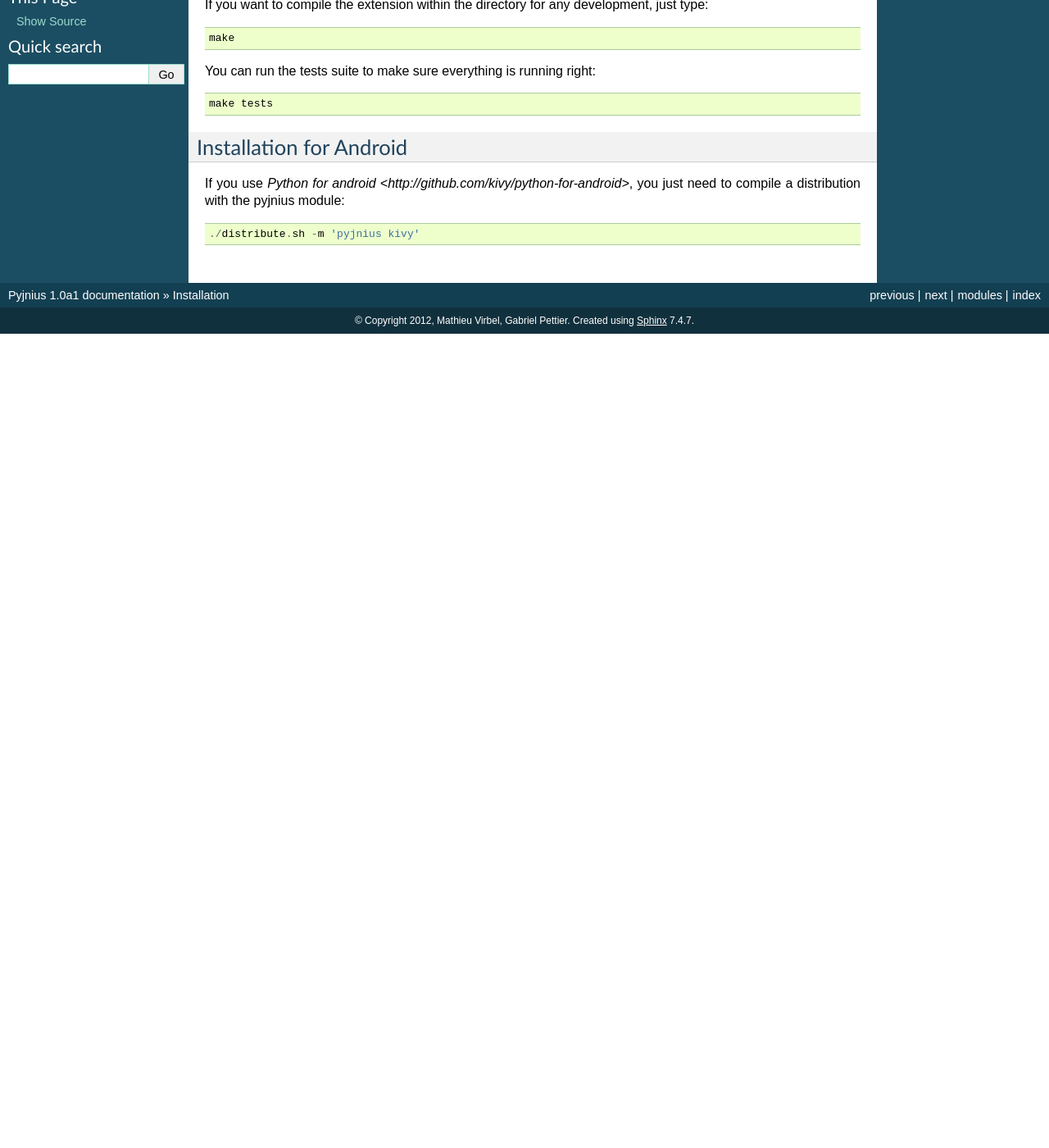
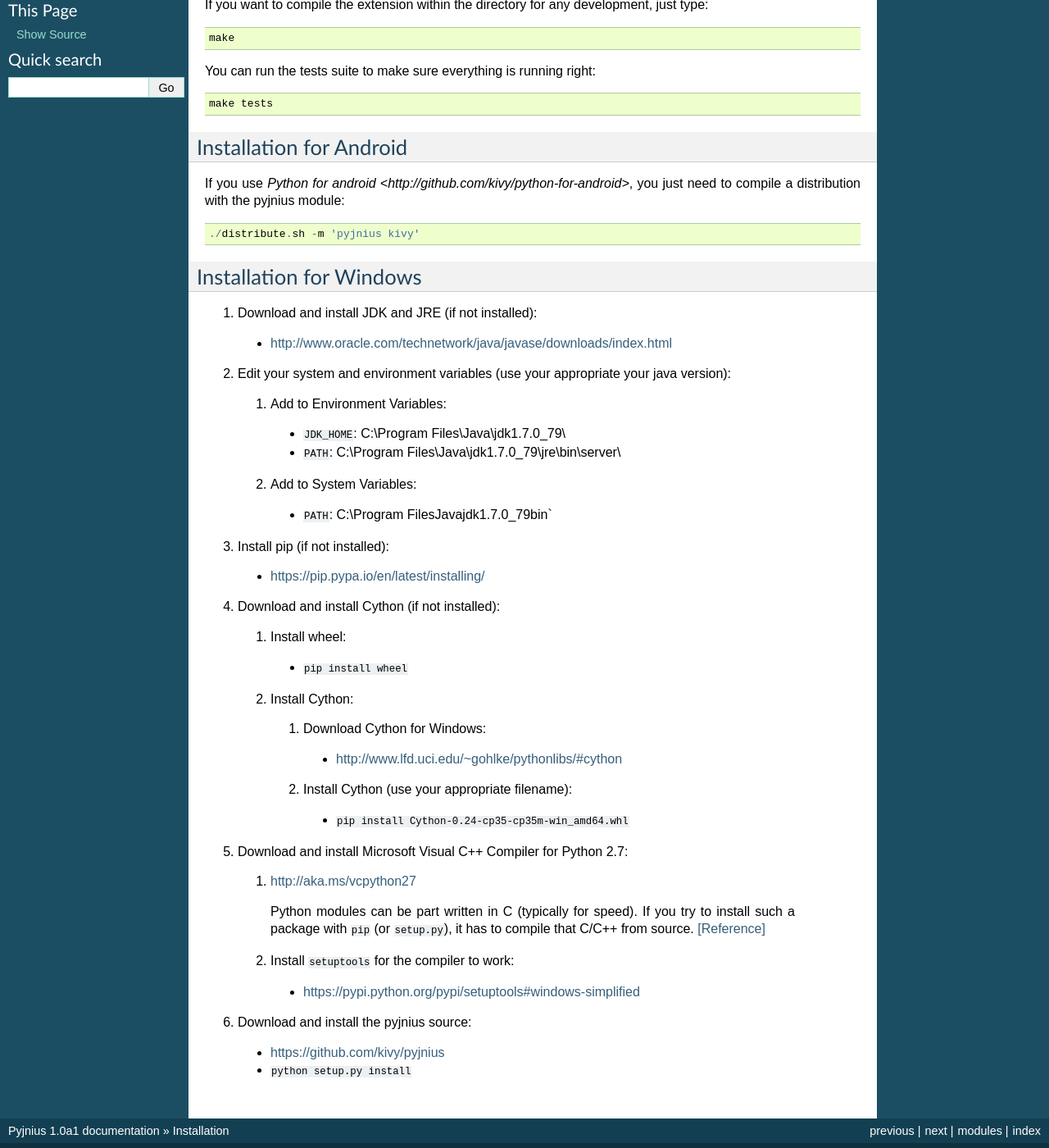
Before and after one commit to kivy/pyjnius, a Sphinx documentation site: the page built from docs/source/installation.rst, in a window 1280 px wide and 1400 px high, scrolled down 270 px. Shown: the whole window at 82% size. Built offline with Sphinx 7.4.7, drawn with Linux system fonts in a browser that asks for light colours; before the commit the page ends 900 px from its top, so only the background shows below that; some of the changed text lies outside the part shown.

Commit message:
Update installation.rst: Instructions for Windows
The pyjnius installation for Windows is not straightforward. After a spending a lot of time going through the installation code, I have compiled a list of steps for installation and have tried to be as verbose as possible.

```diff
--- a/docs/source/installation.rst
+++ b/docs/source/installation.rst
@@ -32,3 +32,40 @@ If you use `Python for android <http://github.com/kivy/python-for-android>`,
 you just need to compile a distribution with the pyjnius module::
 
     ./distribute.sh -m 'pyjnius kivy'
+
+
+Installation for Windows
+------------------------
+
+1. Download and install JDK and JRE (if not installed):
+  * http://www.oracle.com/technetwork/java/javase/downloads/index.html
+
+2. Edit your system and environment variables (use your appropriate your java version):
+
+  1. Add to Environment Variables:
+    * ``JDK_HOME``: C:\\Program Files\\Java\\jdk1.7.0_79\\
+    * ``PATH``: C:\\Program Files\\Java\\jdk1.7.0_79\\jre\\bin\\server\\
+  2. Add to System Variables:
+    * ``PATH``: C:\\Program Files\Java\jdk1.7.0_79\bin\`
+
+3.	Install pip (if not installed):
+    - https://pip.pypa.io/en/latest/installing/
+
+4.	Download and install Cython (if not installed):
+  1. Install wheel:
+    * ``pip install wheel``
+  2. Install Cython:
+    1. Download Cython for Windows:
+      * http://www.lfd.uci.edu/~gohlke/pythonlibs/#cython
+    2. Install Cython (use your appropriate filename):
+      * ``pip install Cython-0.24-cp35-cp35m-win_amd64.whl``
+
+5.	Download and install  Microsoft Visual C++ Compiler for Python 2.7:
+  1. http://aka.ms/vcpython27
+    Python modules can be part written in C (typically for speed).  If you try to install such a package with ``pip`` (or ``setup.py``), it has to compile that C/C++ from source. `[Reference] <http://stackoverflow.com/questions/2817869/error-unable-to-find-vcvarsall-bat/26127562#26127562>`_
+  2. Install ``setuptools`` for the compiler to work:
+    * https://pypi.python.org/pypi/setuptools#windows-simplified
+
+6.	Download and install the pyjnius source:
+    - https://github.com/kivy/pyjnius
+    - ``python setup.py install``
```
